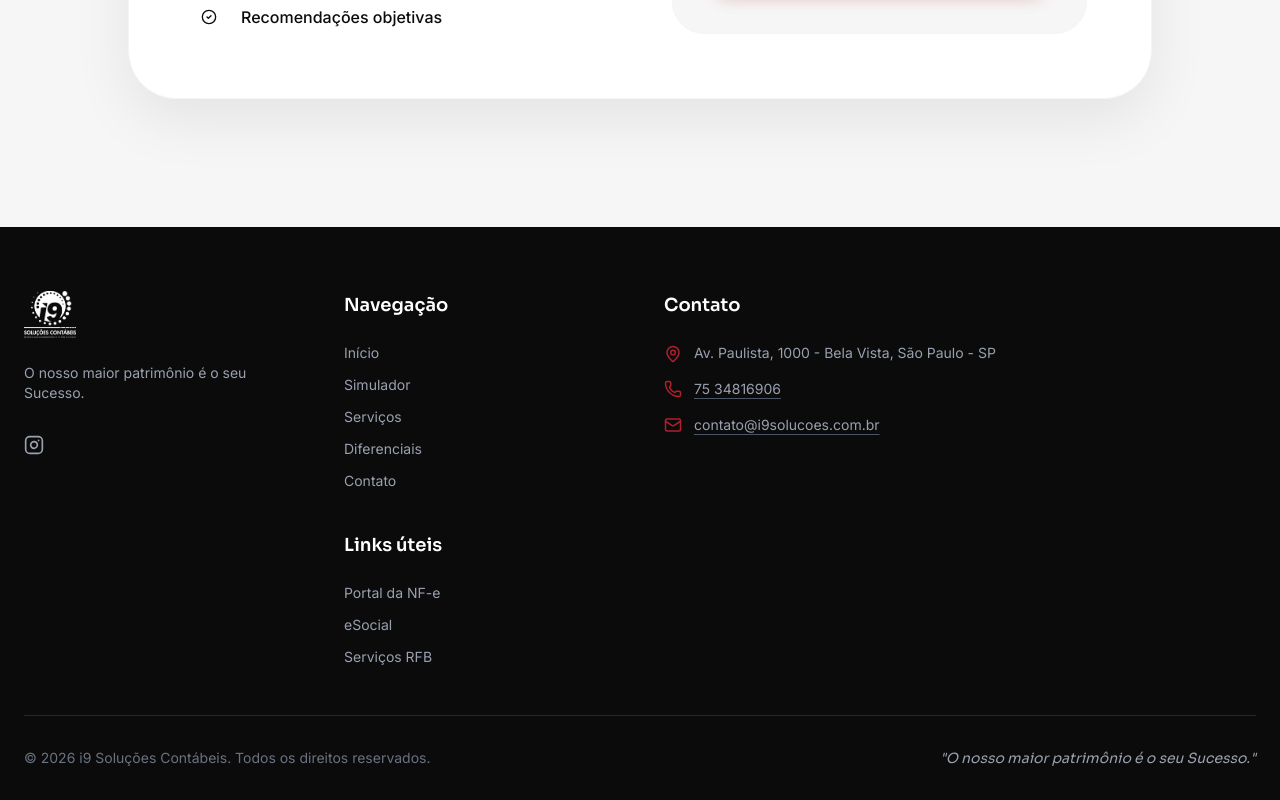
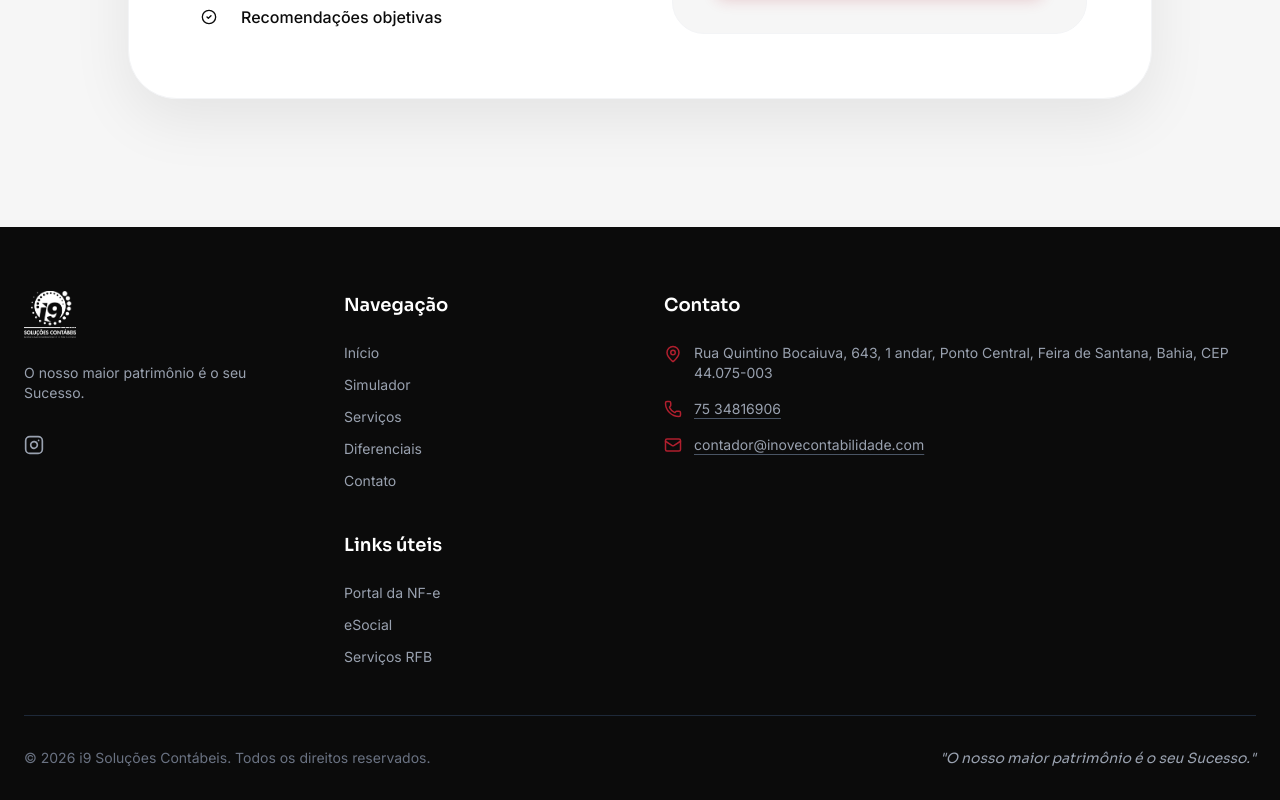
Before and after one commit to Miguel-Codar/i9solucoes, a React (Vite) app: page / in a window 1280 px wide. Shown: the part 6122-6922 px from the top of the page. Built offline with nearby package versions, Linux system fonts and the light colour scheme.

Commit message:
Atualiza endereço e e-mail da empresa

```diff
--- a/src/site.config.ts
+++ b/src/site.config.ts
@@ -3,9 +3,9 @@ export const siteConfig = {
   slogan: "O nosso maior patrimônio é o seu Sucesso.",
   whatsappNumber: "557534816906", // Replace with real number
   whatsappLink: "https://wa.me/557534816906?text=Olá!%20Gostaria%20de%20falar%20com%20um%20especialista.",
-  email: "contato@i9solucoes.com.br",
+  email: "contador@inovecontabilidade.com",
   phone: "75 34816906",
-  address: "Av. Paulista, 1000 - Bela Vista, São Paulo - SP",
+  address: "Rua Quintino Bocaiuva, 643, 1 andar, Ponto Central, Feira de Santana, Bahia, CEP 44.075-003",
   hours: "Segunda a Sexta, das 08h às 18h",
   social: {
     instagram: "https://www.instagram.com/i9cont_/",
```
